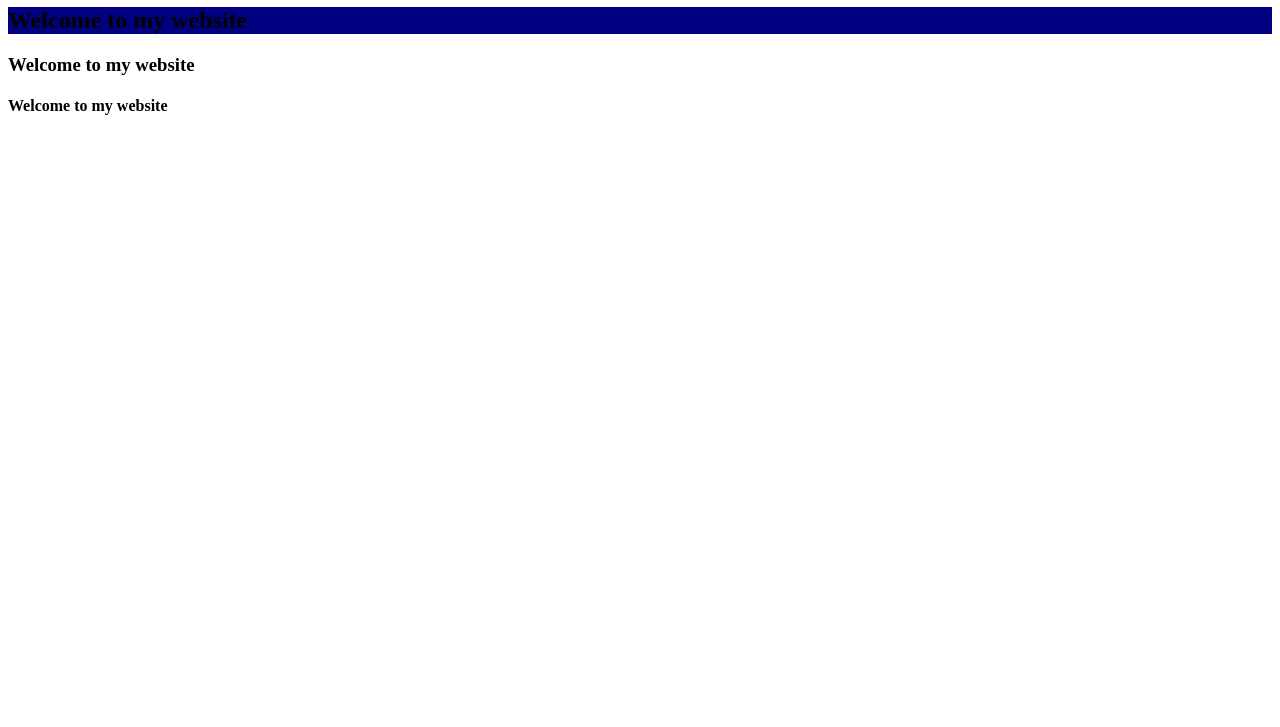
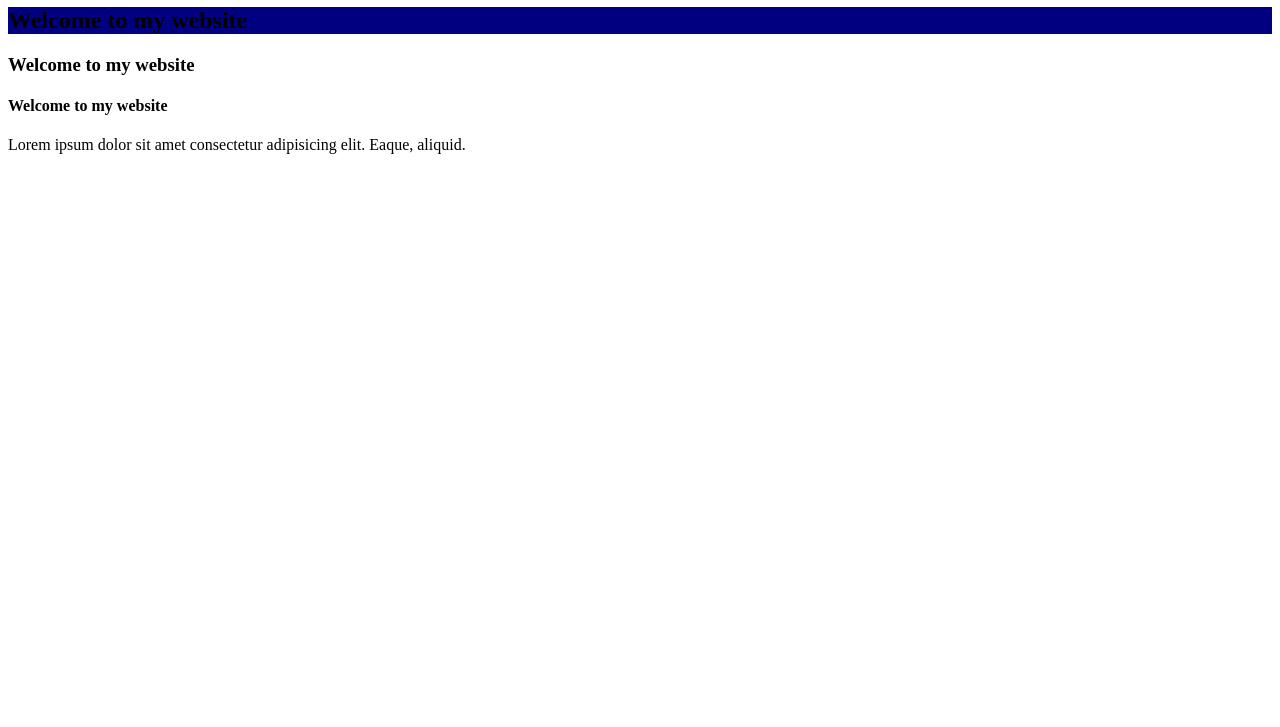
Before and after one commit to AnamulHoqueSagar/my-third-repo, a plain HTML site: page index.html in a window 1280 px wide. Shown: the part 73-800 px from the top of the page. Drawn offline with Linux system fonts and the light colour scheme.

Commit message:
lorem added

```diff
--- a/index.html
+++ b/index.html
@@ -12,7 +12,7 @@
     <h2>Welcome to my website</h2>
     <h3>Welcome to my website</h3>
     <h4>Welcome to my website</h4>
-
-
+    <p>Lorem ipsum dolor sit amet consectetur adipisicing elit. Eaque, aliquid.
+    </p>
 </body>
 </html>
```
